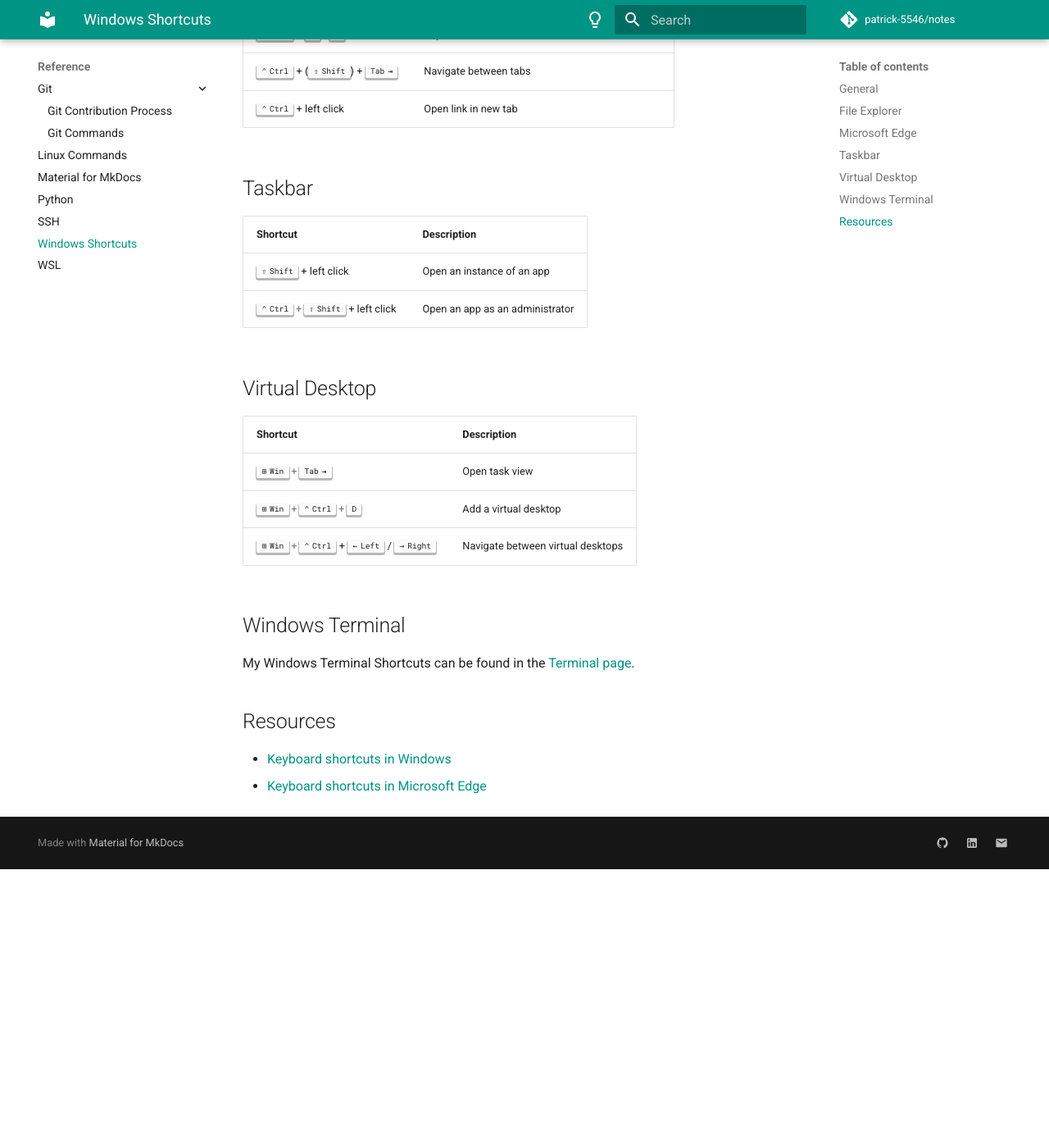
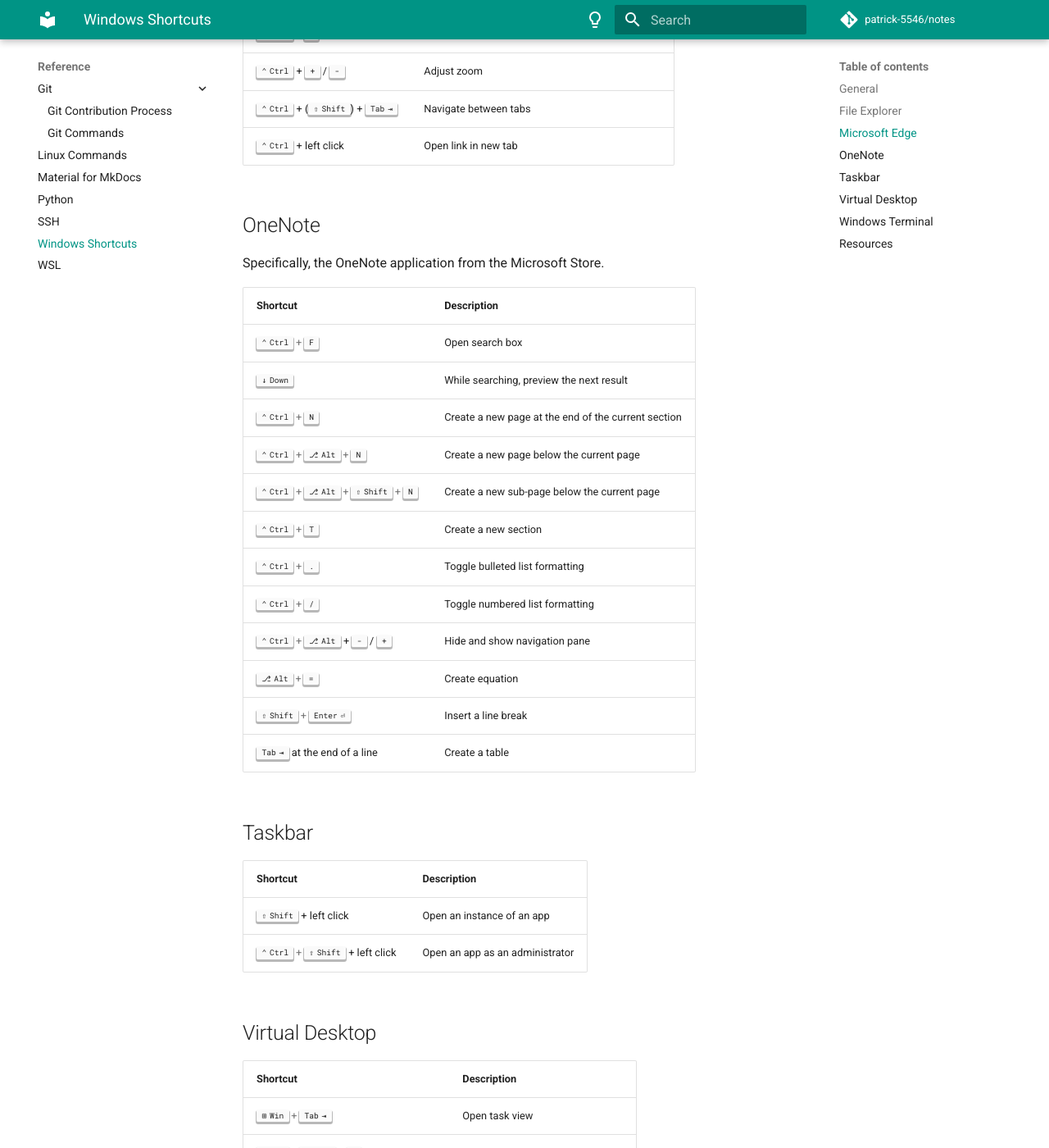
Before and after one commit to patrick-5546/notes, an MkDocs documentation site: the page built from docs/reference/shortcuts.md, in a window 1280 px wide and 1400 px high, scrolled down 1881 px. Shown: the whole window at 82% size. Built offline with MkDocs 1.6.1 and Material for MkDocs 9.7.7, drawn with Linux system fonts in a browser that asks for light colours; comment, search, counter and statistics services are not loaded; before the commit the page ends 2941 px from its top, so only the background shows below that; some of the changed text lies outside the part shown.

Commit message:
Miscellaneous minor updates

```diff
--- a/docs/reference/shortcuts.md
+++ b/docs/reference/shortcuts.md
@@ -20,6 +20,7 @@
 | ++win+shift+s++ | Take a screenshot using Snipping Tool |
 | ++win+arrow-up++ | Maximize window |
 | ++win++ + ++arrow-left++ / ++arrow-right++ | Maximize window to the left/right side of the screen |
+| ++f11++ | Full screen application |
 
 ## File Explorer
 
@@ -34,7 +35,7 @@
 | Shortcut | Description |
 | -------- | ----------- |
 | ++ctrl+f++ | Find on page |
-| ++ctrl++ + (++shift++) + ++g++ | Navigate between matches to your Find Bar search |
+| (++shift++) + ++enter++ | Navigate between matches to your Find Bar search |
 | ++ctrl+h++ | Open history |
 | ++ctrl+shift+i++ | Open Developer Tools |
 | ++ctrl+l++ | Select the URL in the address bar to edit |
@@ -47,6 +48,25 @@
 | ++ctrl++ + ++plus++ / ++minus++ | Adjust zoom |
 | ++ctrl++ + (++shift++) + ++tab++ | Navigate between tabs |
 | ++ctrl++ + left click | Open link in new tab |
+
+## OneNote
+
+Specifically, the OneNote application from the Microsoft Store.
+
+| Shortcut | Description |
+| -------- | ----------- |
+| ++ctrl+f++ | Open search box |
+| ++arrow-down++| While searching, preview the next result |
+| ++ctrl+n++ | Create a new page at the end of the current section |
+| ++ctrl+alt+n++ | Create a new page below the current page |
+| ++ctrl+alt+shift+n++ | Create a new sub-page below the current page |
+| ++ctrl+t++ | Create a new section |
+| ++ctrl+period++ | Toggle bulleted list formatting |
+| ++ctrl+slash++ | Toggle numbered list formatting |
+| ++ctrl+alt++ + ++minus++ / ++plus++ | Hide and show navigation pane |
+| ++alt+equal++ | Create equation |
+| ++shift+enter++ | Insert a line break |
+| ++tab++ at the end of a line | Create a table |
 
 ## Taskbar
 
@@ -71,3 +91,4 @@
 
 - [Keyboard shortcuts in Windows](https://support.microsoft.com/en-us/windows/keyboard-shortcuts-in-windows-dcc61a57-8ff0-cffe-9796-cb9706c75eec)
 - [Keyboard shortcuts in Microsoft Edge](https://support.microsoft.com/en-us/microsoft-edge/keyboard-shortcuts-in-microsoft-edge-50d3edab-30d9-c7e4-21ce-37fe2713cfad)
+- [Keyboard shortcuts in OneNote](https://support.microsoft.com/en-us/office/keyboard-shortcuts-in-onenote-44b8b3f4-c274-4bcc-a089-e80fdcc87950)
```
Also changed, not shown: docs/index.md (+3 -1 lines), docs/reference/linux.md (+2 -2 lines), docs/reference/mkdocs.md (+2 -1 lines), docs/setup/terminal/index.md (+8 -3 lines).
